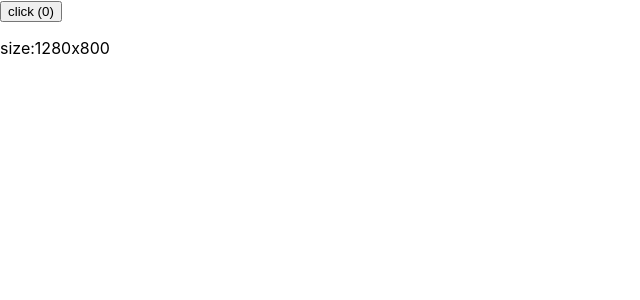
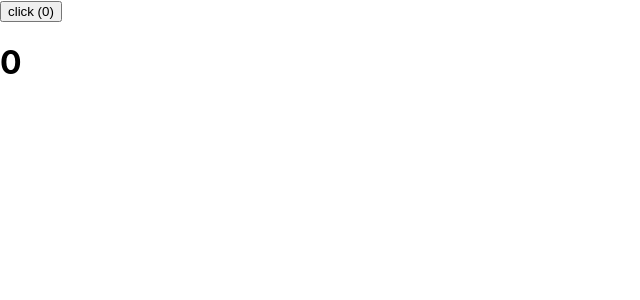
Before and after one commit to Ricardolu1/todoList_note, a React app: page / in a window 1280 px wide. Shown: the top 300 px of the page, without its empty margins (0-640 px from the left). Built offline with nearby package versions, Linux system fonts and the light colour scheme.

Commit message:
最基础的context写法

```diff
--- a/src/App.js
+++ b/src/App.js
@@ -1,80 +1,27 @@
-import React, { Component ,useState ,useEffect} from "react"
+import React, { Component ,useState ,createContext} from "react"
 import "./App.css"
 
-class App2 extends Component{
-  state = {
-    count:0,
-    size:{
-      width:document.documentElement.clientWidth,
-      height:document.documentElement.clientHeight
-    }
-  }
-  onResize=()=>{
-    this.setState({
-      size:{
-        width:document.documentElement.clientWidth,
-        height:document.documentElement.clientHeight
-      }
-    })
-  }
-  componentDidMount(){
-    document.title=this.state.count
-    window.addEventListener('resize',this.onResize,false)
-  }
-  componentDidUpdate(){
-    document.title=this.state.count
-  }
-  componentWillUnmount(){
-    window.removeEventListener('resize',this.onResize,false)
-  }
+const CountContext = createContext()
+
+class Foo extends Component{
   render(){
-    const {count ,size} = this.state
     return (
-      <div>
-        <button onClick={()=>this.setState({count:count+1})}>click ({count}) </button>size:{size.width}x{size.height}
-      </div>
+      <CountContext.Consumer>
+        {count=><h1>{count}</h1>}
+      </CountContext.Consumer>
     )
   }
 }
 
 
-
-
 function App() {
   const [count, setCount]= useState(0)
-  const [size,setSize] = useState({
-    width:document.documentElement.clientWidth,
-    height:document.documentElement.clientHeight
-  })
-  const onResize = ()=>{
-    setSize({
-        width:document.documentElement.clientWidth,
-        height:document.documentElement.clientHeight
-    })
-  }
-  const onClick= ()=>{
-    console.log('click')
-  }
-  useEffect(()=>{
-    document.title= count
-  })
-  useEffect(()=>{
-    window.addEventListener('resize',onResize,false)
-    return ()=>{
-      window.removeEventListener('resize',onResize,false)
-    }
-  })
-  useEffect(()=>{
-    document.querySelector('#size').addEventListener('click',onClick,false)
-  },[])
-
   return(
     <div>
       <button onClick={()=>setCount(count+1)} >click ({count}) </button>
-      {count%2?
-        <span id="size">size:{size.width}x{size.height} </span>:
-      <p id="size">size:{size.width}x{size.height}</p>
-      }
+      <CountContext.Provider value={count}>
+        <Foo />
+      </CountContext.Provider>
     </div>
   )
 }
```
